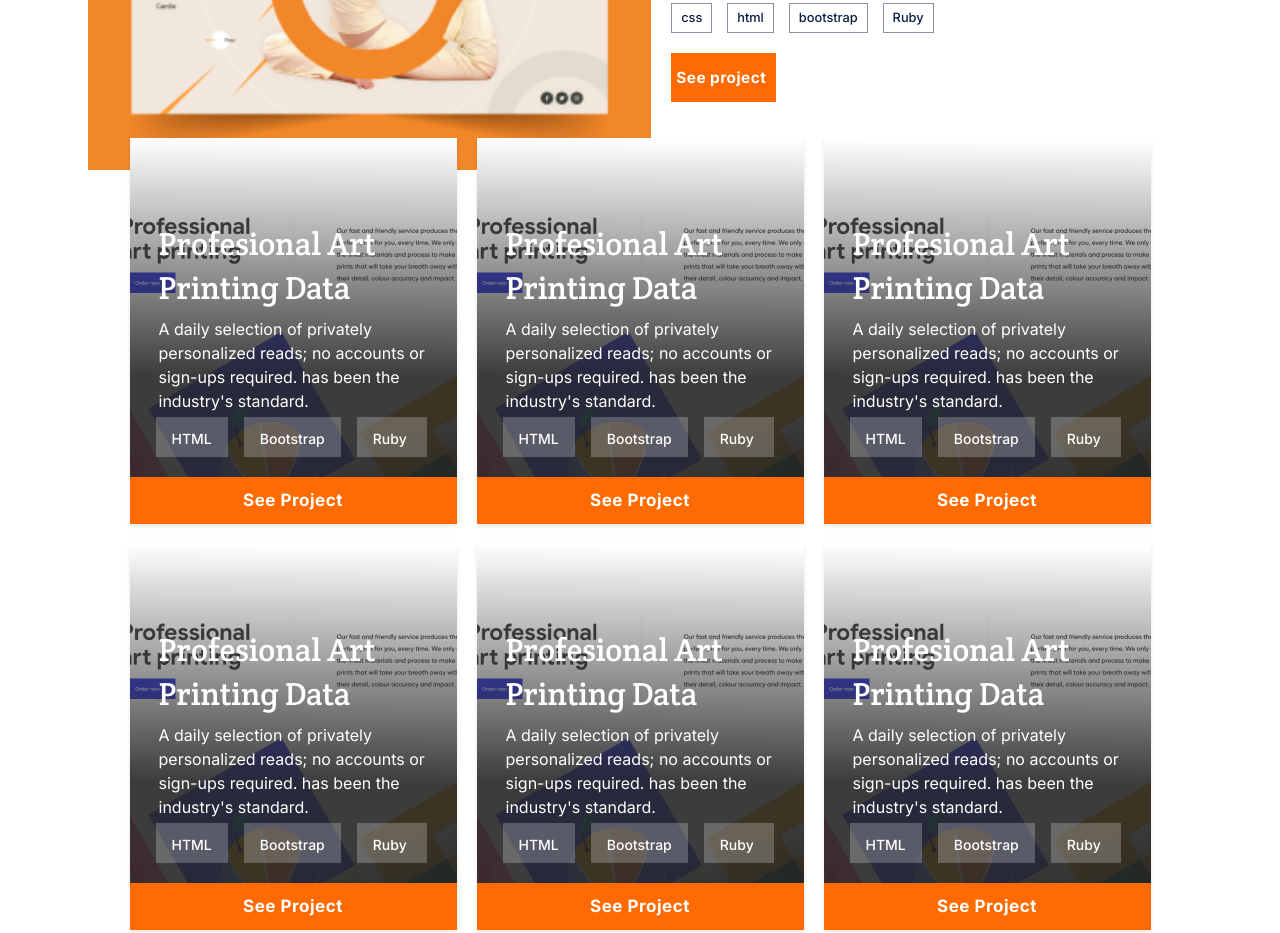
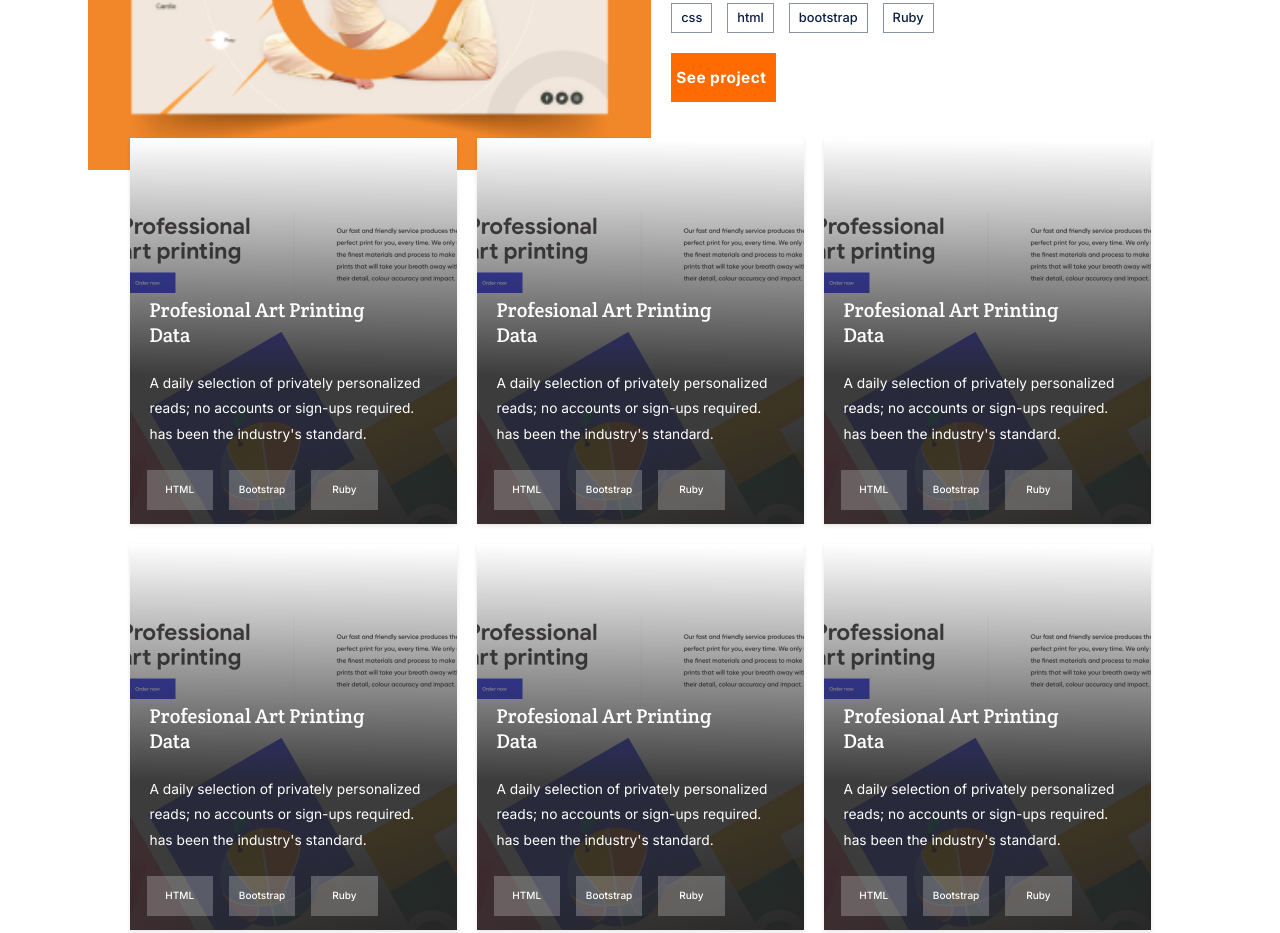
Before and after one commit to Alejandroq12/portfolio, a website: page index.html in a window 1280 px wide. Shown: the part 1542-2475 px from the top of the page. Drawn offline with Linux system fonts and the light colour scheme; a web font is replaced by a local one.

Commit message:
Apply min-width: 1025px media query to my works section cards

```diff
--- a/assets/css/style.css
+++ b/assets/css/style.css
@@ -2160,3 +2160,61 @@ button:disabled {
     margin-left: 2vw;
     margin-right: 2vw;
   }
+
+  .work-card {
+    display: grid;
+    grid-template-rows: 1fr 1fr 1fr 1fr 1fr;
+    width: 327px;
+    margin: 0;
+  }
+
+  .work-cards-title {
+    font-size: 80%;
+    line-height: 2vw;
+    text-align: start;
+    margin-left: 20px;
+    margin-top: 160px;
+    width: 75%;
+  }
+
+  .work-cards-description {
+    font-size: 55%;
+    line-height: 2vw;
+    text-align: start;
+    margin-left: 20px;
+    width: 88%;
+    margin-top: -22px;
+    margin-bottom: 2px;
+  }
+
+  /* List items */
+  .work-card li {
+    font-size: 40%;
+    line-height: 1vw;
+    display: flex;
+    justify-content: center;
+    align-items: center;
+    width: 21%;
+  }
+
+  .work-card ul {
+    margin-left: 11px;
+    padding: 0;
+    margin-top: 10px;
+  }
+
+  /* Button at the bottom of the card */
+  .button-card {
+    display: flex;
+    justify-content: center;
+    align-items: center;
+    margin-top: 20px;
+    width: 100%;
+    display: none;
+  }
+
+  .button-card button {
+    font-size: 2vw;
+    line-height: 3vw;
+    cursor: pointer;
+  }
```
